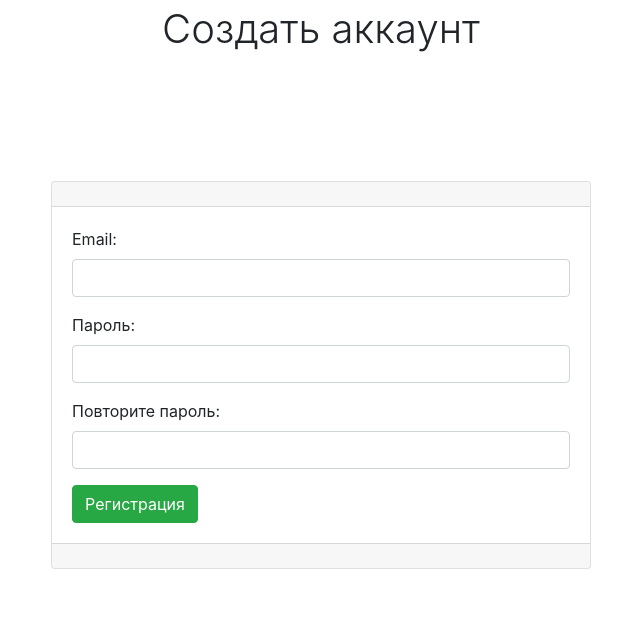
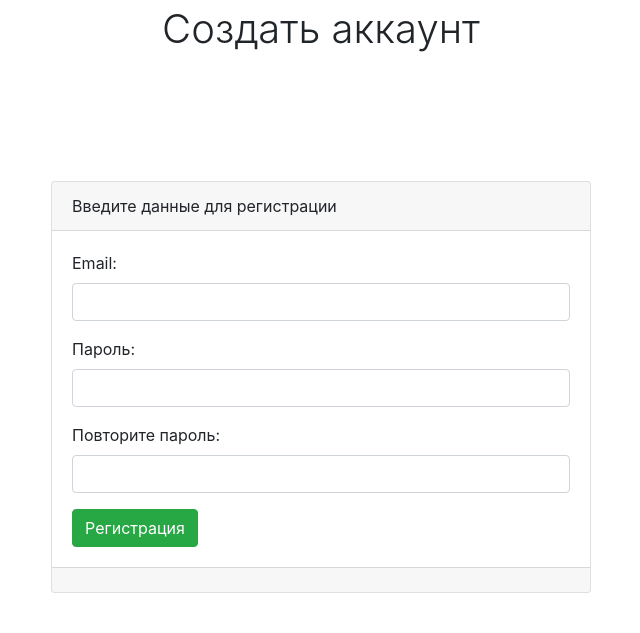
Before and after one commit to Dmitrij-Larin/Module-16.-Frameworks, a Django app: page /users/register/ in a window 1280 px wide. Shown: the part 275-908 px from the top of the page, without its empty margins (319-959 px from the left). Run offline with Django 5.2, Linux system fonts and the light colour scheme; some libraries are stand-ins or nearby versions.

Commit message:
Обновлена форма: добавлен текст заголовка

```diff
--- a/users/templates/users/user_register.html
+++ b/users/templates/users/user_register.html
@@ -5,7 +5,7 @@
     <div class="col-3"></div>
     <div class="col-6">
         <div class="card">
-            <div class="card-header"></div>
+            <div class="card-header">Введите данные для регистрации</div>
             <div class="card-body">
                 <form method="post" enctype="multipart/form-data">
                     {% csrf_token %}
```
